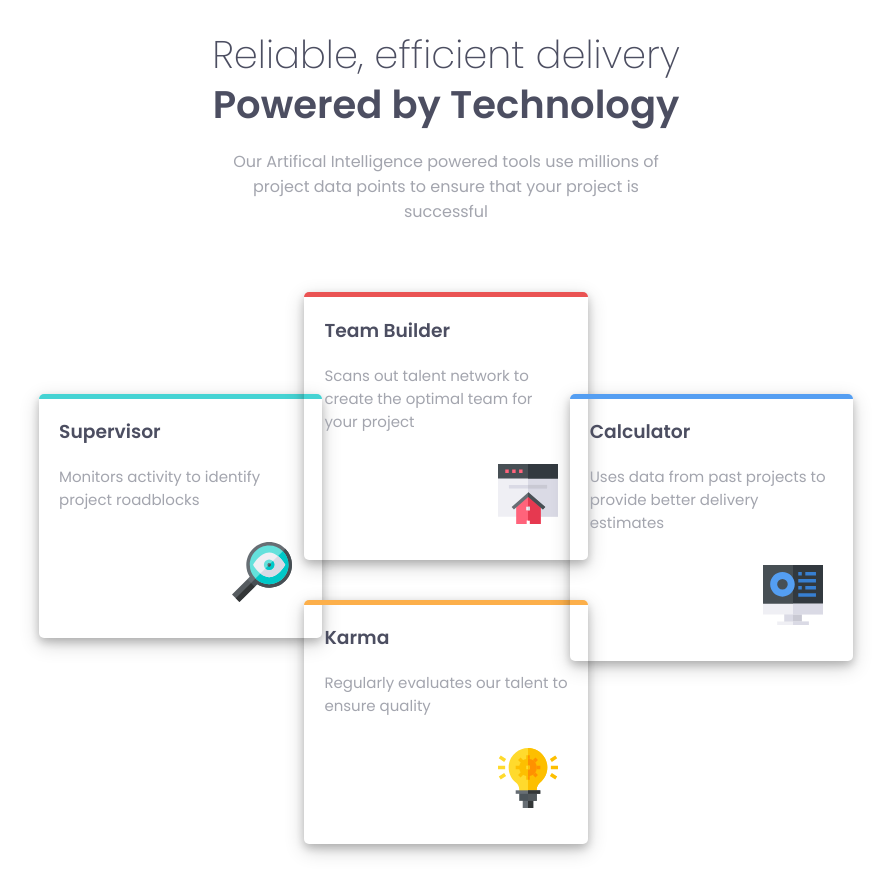
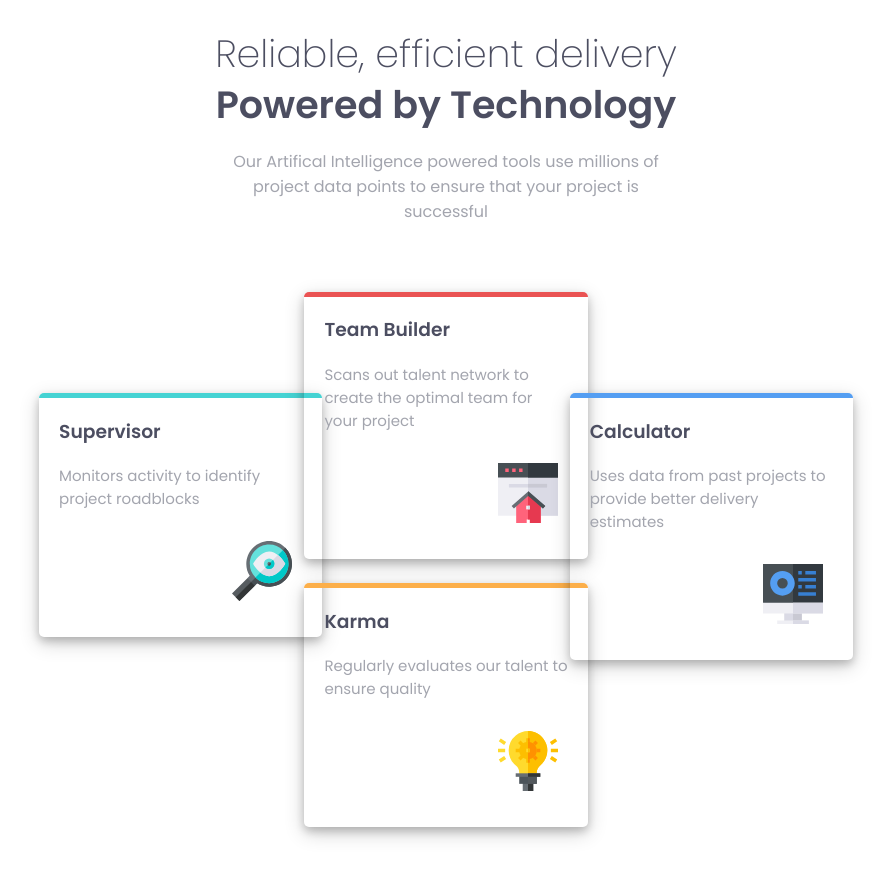
Before and after one commit to pearlanyanwu/four-card-feature.github.io, a plain HTML site: page index.html in a window 1536 px wide. Shown: the whole page, without its empty margins (322-1213 px from the left). Drawn offline with Linux system fonts and the light colour scheme.

Commit message:
edited css

```diff
--- a/style.css
+++ b/style.css
@@ -80,7 +80,7 @@ img {
 
 @media screen and (min-width: 1440px) {
   h1, h2 {
-    font-size: 38.5px;
+    font-size: 38px;
   }
 
   header p {
@@ -118,6 +118,6 @@ img {
   .karma {
     grid-row-start: 2;
     grid-column-start: 2;
-    margin-top: 0;
+    margin-top: -1em;
   }
 }
```
